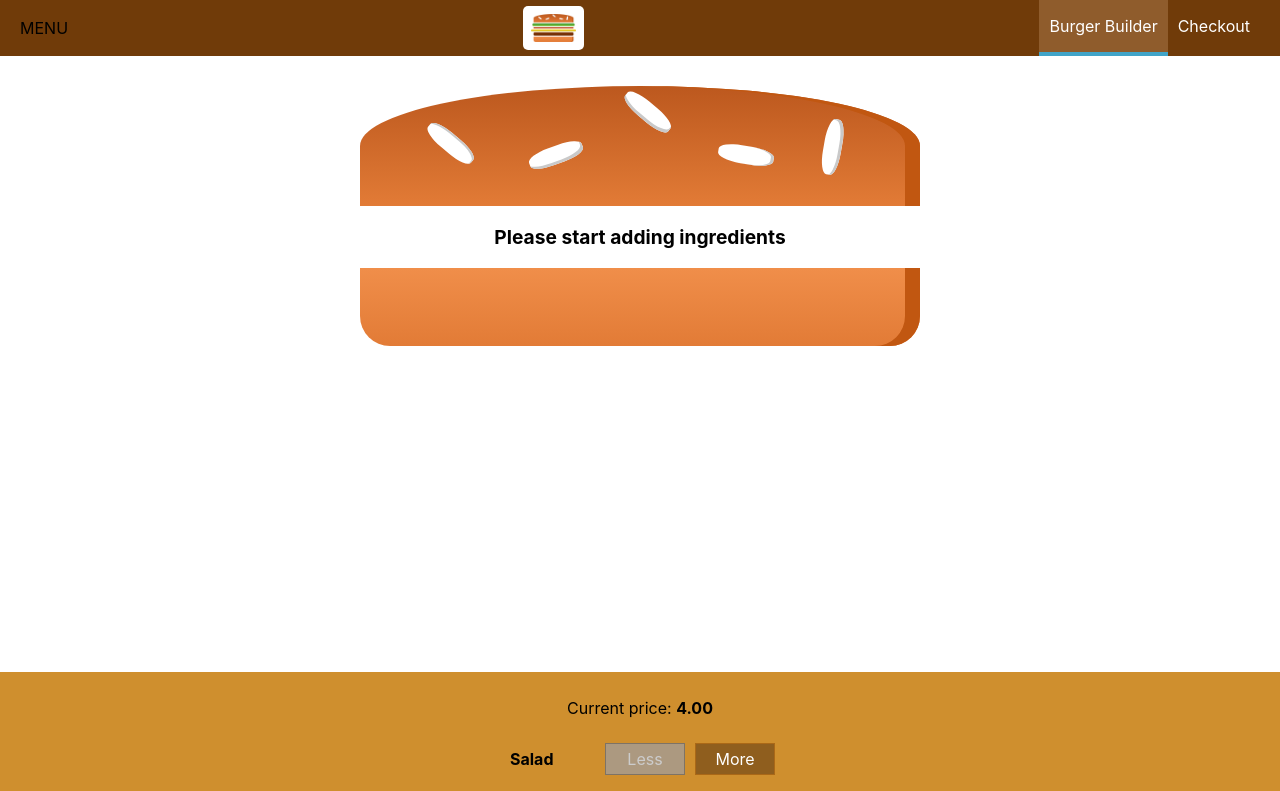
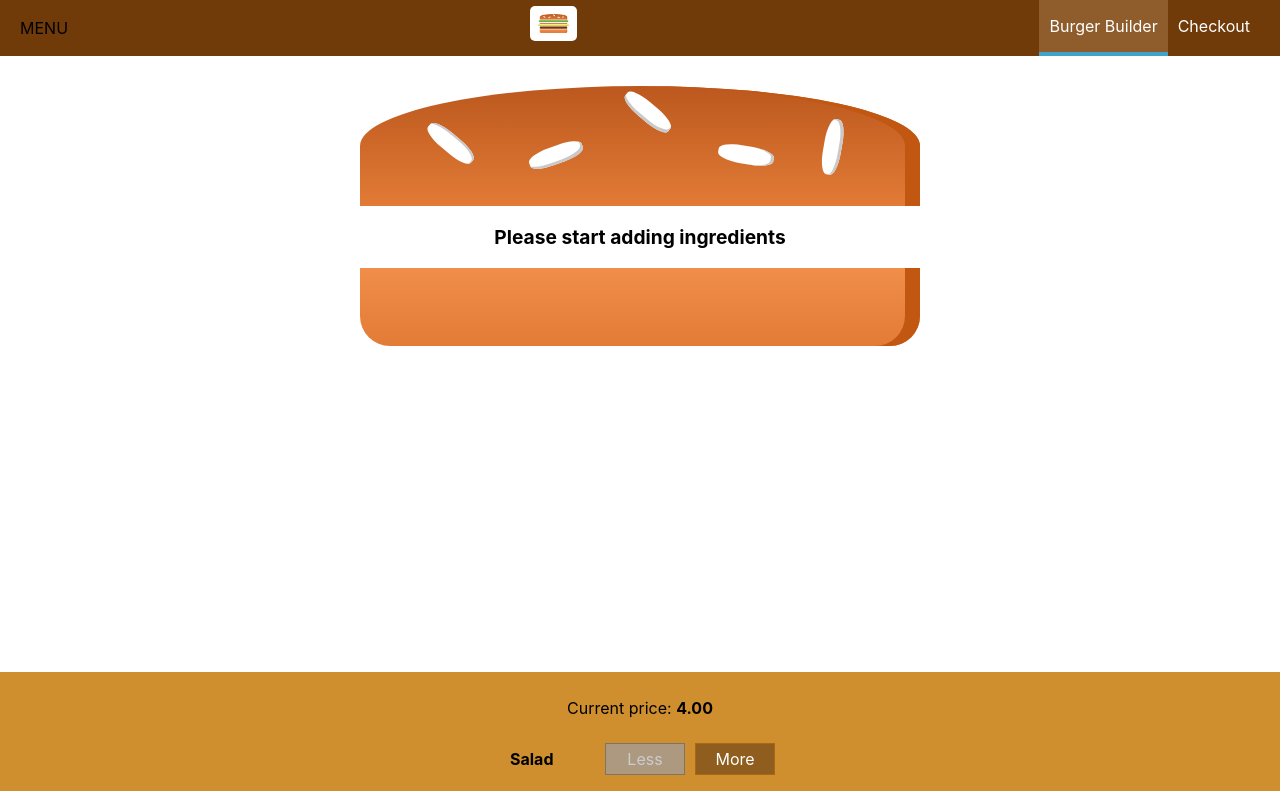
Before and after one commit to ThiagoFazzi/burger-build, a React (Create React App) app: page / in a window 1280 px wide. Shown: the top 791 px of the page. Built offline with nearby package versions, Linux system fonts and the light colour scheme.

Commit message:
fix size of Logo across the devices

```diff
--- a/src/components/Navigation/SideDrawer/SideDrawer.js
+++ b/src/components/Navigation/SideDrawer/SideDrawer.js
@@ -7,7 +7,9 @@ const sideDrawer = (props) => {
 
   return(
     <div className={classes.SideDrawer}>
-      <Logo />
+      <div className={classes.Logo}>
+        <Logo />
+      </div>
       <nav>
         <NavigationItems />
       </nav>
--- a/src/components/Navigation/SideDrawer/SideDrawer.module.css
+++ b/src/components/Navigation/SideDrawer/SideDrawer.module.css
@@ -25,3 +25,7 @@
 .Close {
   transform: translateX(-100%)
 }
+
+.Logo {
+  height: 11%;
+}
--- a/src/components/Navigation/Toobar/Toobar.js
+++ b/src/components/Navigation/Toobar/Toobar.js
@@ -6,7 +6,9 @@ import NavigationItems from '../NavigationItems/NavigationItems'
 const toobar = (props) => (
   <header className={classes.Toobar}>
     <div>MENU</div>
-    <Logo />
+    <div className={classes.Logo}>
+      <Logo />
+    </div>
     <nav>
     <NavigationItems />
     </nav>
--- a/src/components/Navigation/Toobar/Toobar.module.css
+++ b/src/components/Navigation/Toobar/Toobar.module.css
@@ -16,3 +16,7 @@
 .Toobar nav {
   height: 100%;
 }
+
+.Logo {
+  height: 80%;
+}
```
